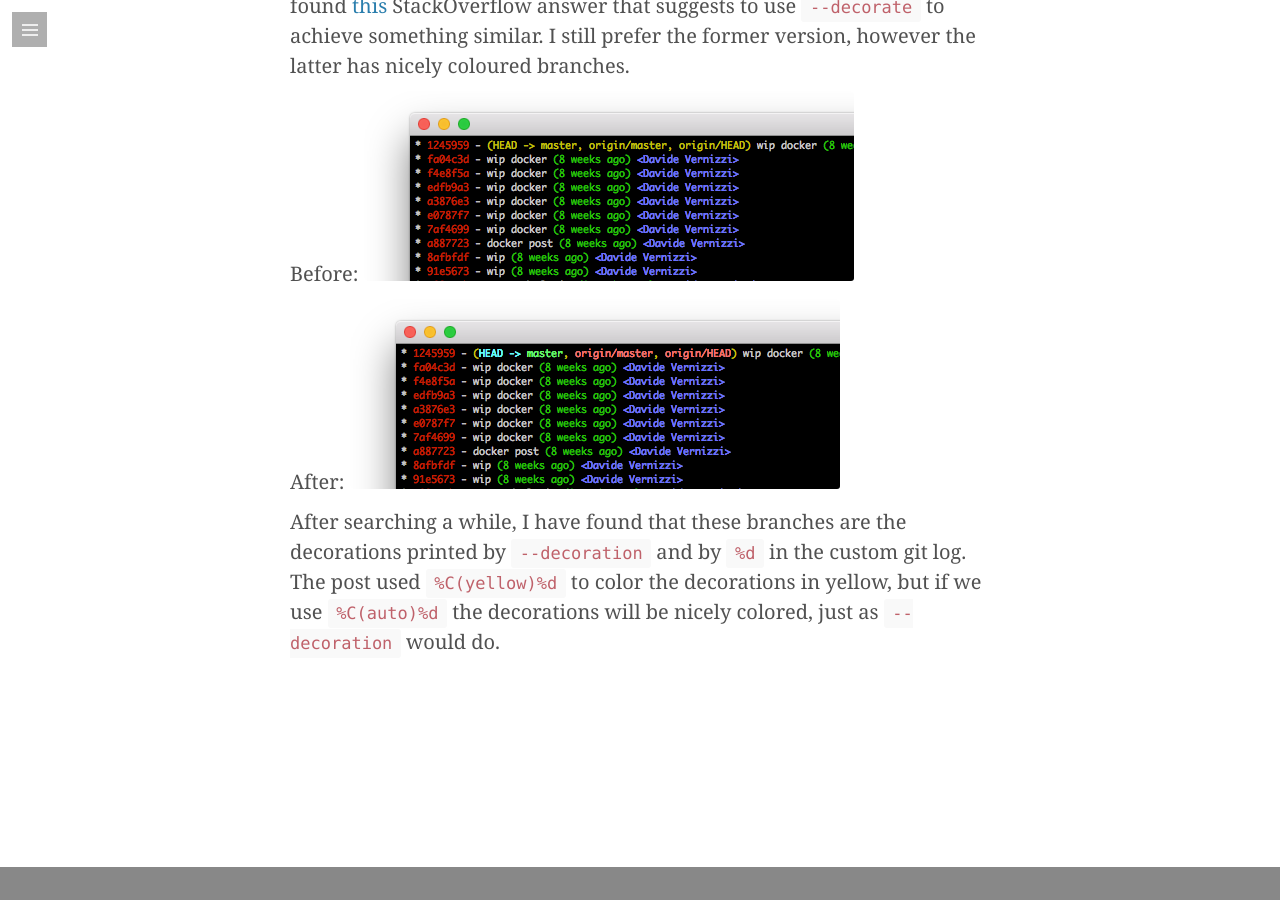
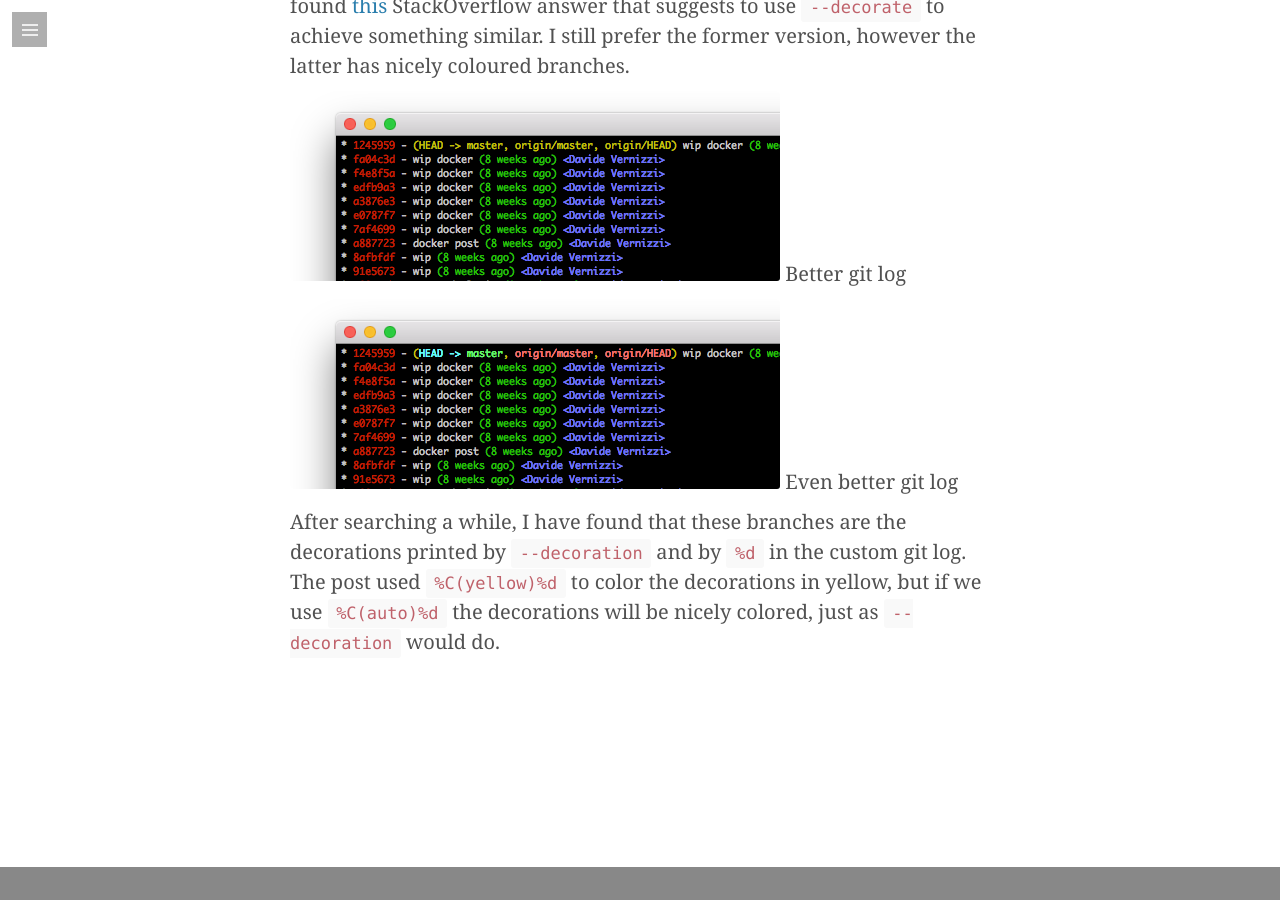
Before and after one commit to davidevernizzi/davidevernizzi.github.io, a Jekyll site: the page built from _posts/2018-01-03-even-better-git-log.markdown, in a window 1280 px wide and 900 px high, scrolled down 1688 px. Built offline with Jekyll 4.4.1, drawn with Linux system fonts in a browser that asks for light colours; some web fonts are replaced.

Commit message:
fixed typo

```diff
--- a/_posts/2018-01-03-even-better-git-log.markdown
+++ b/_posts/2018-01-03-even-better-git-log.markdown
@@ -27,11 +27,12 @@ However, we can do better. I have found a post where it is shown a [better git l
 little better. I have found [this](https://stackoverflow.com/questions/1841405/how-can-i-show-the-name-of-branches-in-git-log) StackOverflow answer that suggests to use `--decorate` to achieve
 something similar. I still prefer the former version, however the latter has nicely coloured branches.
 
-Before:
+
 ![Better git log]({{ site.url }}/images/Better-git-log.png)
+Better git log
 
-After:
 ![Even better git log]({{ site.url }}/images/Even-better-git-log.png)
+Even better git log
 
 After searching a while, I have found that these branches are the decorations printed by `--decoration` and by `%d` in the custom git log. The post used `%C(yellow)%d` to color the decorations in
 yellow, but if we use `%C(auto)%d` the decorations will be nicely colored, just as `--decoration` would do.
```
